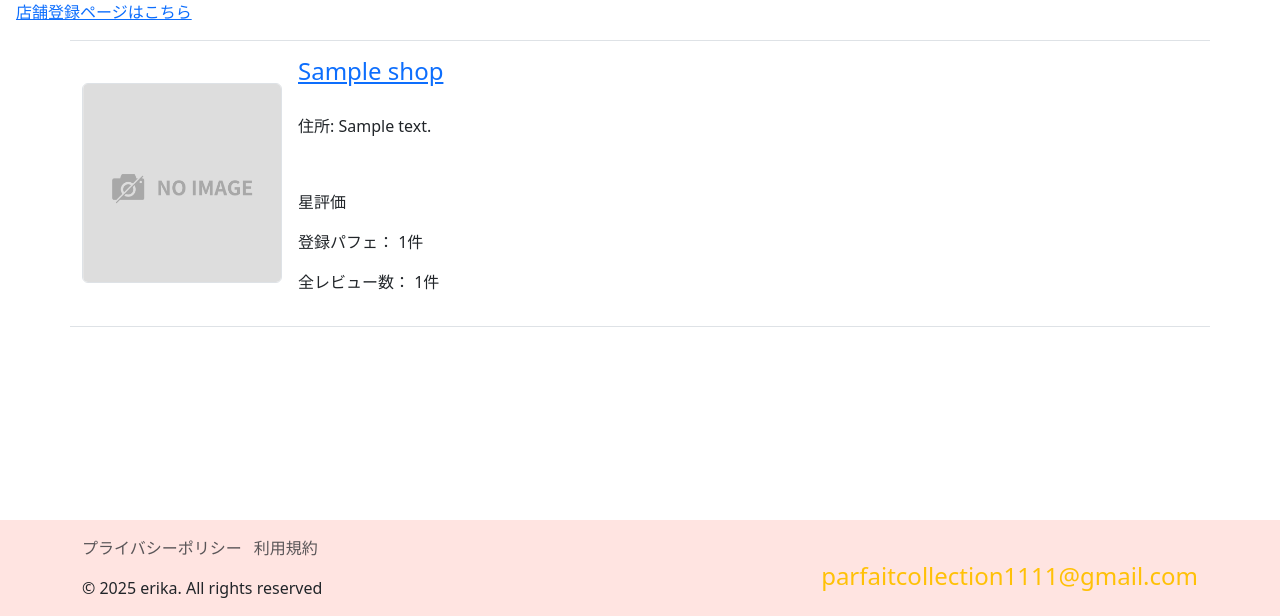
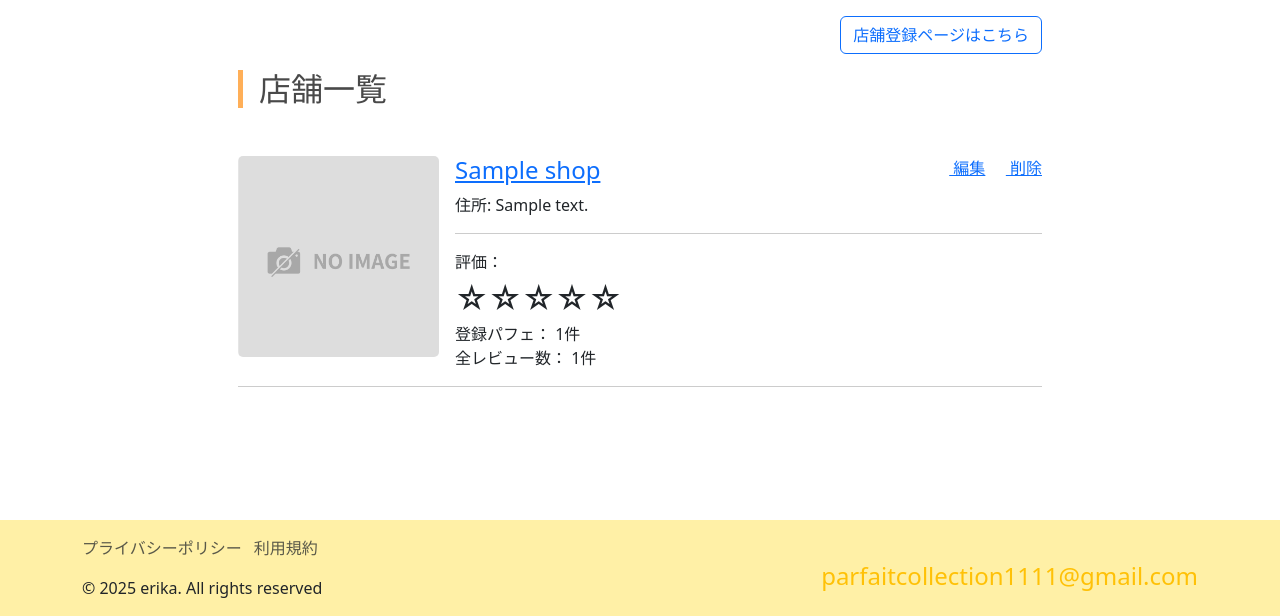
Before and after one commit to erika-beryl/pafe-collection, a Rails app: page /shops in a window 1280 px wide. Shown: the part 184-800 px from the top of the page. Run offline with Rails 7, Linux system fonts and the light colour scheme; a user stored in the database is signed in; tables that the repository leaves empty hold one stand-in row (values such as "Sample post"); style sheets or scripts are compiled from the project's sources; parts of the project's set-up code (start-up, migrations or seed data) failed here and were passed over; some libraries are stand-ins or nearby versions; some web fonts are replaced.

Commit message:
add:shop_indexのレイアウト編集 app/assets/stylesheets/_footer.scss app/assets/stylesheets/_footer.scss app/views/shops/index.html.erb

```diff
--- a/app/assets/stylesheets/_footer.scss
+++ b/app/assets/stylesheets/_footer.scss
@@ -1,5 +1,5 @@
 .footer {
-  background-color: #ffe4e1;
+  background-color: #FFF0A6;
 }
 
 .list-inline-item a:hover {
--- a/app/assets/stylesheets/application.bootstrap.scss
+++ b/app/assets/stylesheets/application.bootstrap.scss
@@ -9,10 +9,40 @@
 @use 'user';
 
 
+/* 暫定的に入れてるクラス。後で消します */
+.star-size {
+  font-size: 2rem;
+}
+
 /* フォームの背景 */
 .form-wrapper {
   background-color: #EEEEEE;
   padding: 1rem;
+}
+
+/* indexについて */
+.index-page {
+  max-width: 900px;
+  padding: 0 3rem;
+}
+
+.index-photo {
+  width: 100%;
+  aspect-ratio: 1 / 1;
+  overflow: hidden;
+  position: relative;
+}
+
+.index-photo img {
+  position: absolute;
+  top: 0;
+  left: 0;
+  width: 100%;
+  height: 100%;
+  object-fit: cover;
+  object-position: center;
+  display: block;
+  border-radius: 5px;
 }
 
 /* 見出しを装飾 */
--- a/app/views/shops/index.html.erb
+++ b/app/views/shops/index.html.erb
@@ -1,46 +1,59 @@
+<div class="index-wrapper">
+  <div class="container pt-3 index-page">
     <% if user_signed_in? %>
-  <%= link_to '店舗登録ページはこちら', new_shop_path, class: 'btn-info p-3', role: 'button' %>
+      <div class="text-end mb-3">
+        <%= link_to '店舗登録ページはこちら', new_shop_path, class: "btn btn-outline-primary", role: 'button' %>
+      </div>
     <% end %>
 
-<div class="container pt-3">
-  <div class="row">
+    <h2 class="mb-5">店舗一覧</h2>
+
     <% if @shops.present? %>
       <% @shops.each do |shop| %>
-        <div class="d-flex flex-row align-items-center py-3 border-top border-bottom">
+        <div class="d-flex style="min-height: 150px;">
 
           <!-- 画像 -->
-          <div class="d-flex flex-shrink-0 me-3" style="width: 200px; height: 200px;">
-            <%= image_tag shop.shop_image.present? ? shop.shop_image : 'noimage.png', class: "w-100 h-100 object-fit-cover border rounded" %>
+          <div style="flex: 0 0 25%;">
+            <div class="index-photo">
+              <%= image_tag shop.shop_image.present? ? shop.shop_image : 'noimage.png' %>
+            </div>
           </div>
 
           <!-- 文字 -->
-          <div class="card-body">
-            <h4 class="card-title">
+          <div style="flex: 1; padding-left: 1rem;">
+            <div class="d-flex">
+              <h4>
                 <%= link_to shop.name, shop_path(shop) %>
               </h4>
 
               <% if user_signed_in? %>
-              <div class='d-flex gap-1 mt-1'>
-                <%= link_to edit_shop_path(shop), id: "button-edit-#{shop.id}" do %>
-                  <i class='bi bi-pencil-fill'></i>
+                <div class="ms-auto d-flex">
+                  <div class='d-flex'>
+                    <%= link_to edit_shop_path(shop), id: "button-edit-#{shop.id}", class: "me-2" do %>
+                      <i class='bi bi-pencil-fill'></i> 編集
                     <% end %>
                     <%= link_to shop_path(shop), id: "button-delete-#{shop.id}", data: { turbo_method: :delete, turbo_confirm: t('defaults.delete_confirm') } do %>
-                  <i class="bi bi-trash-fill"></i>
+                      <i class="bi bi-trash-fill"></i> 削除
                     <% end %>
                   </div>
+                </div>
               <% end %>
+            </div>
 
-            <p class="card-text">
+            <div>
               <%= "住所: #{shop.full_address}" %>
-            </p>
+            </div>
+
+            <div class="custom-line"></div>
 
             <% counts = @shop_counts[shop.id] %>
-            <p>星評価</p>
-            <p>登録パフェ： <%= counts&.parfaits_count || 0 %>件</p>
-            <p>全レビュー数： <%= counts&.reviews_count || 0 %>件</p>
+            <div>評価：</div>
+            <div title="評価機能は後で実装予定です！お楽しみに！", class="star-size">☆☆☆☆☆</div>
+            <div>登録パフェ： <%= counts&.parfaits_count || 0 %>件</div>
+            <div>全レビュー数： <%= counts&.reviews_count || 0 %>件</div>
           </div>
-
         </div>
+        <div class="custom-line"></div>
       <% end %>
     <% else %>
       <div class="mb-3">店舗情報がありません</div>
```
Lines whose indentation alone changed are shown as unchanged.
